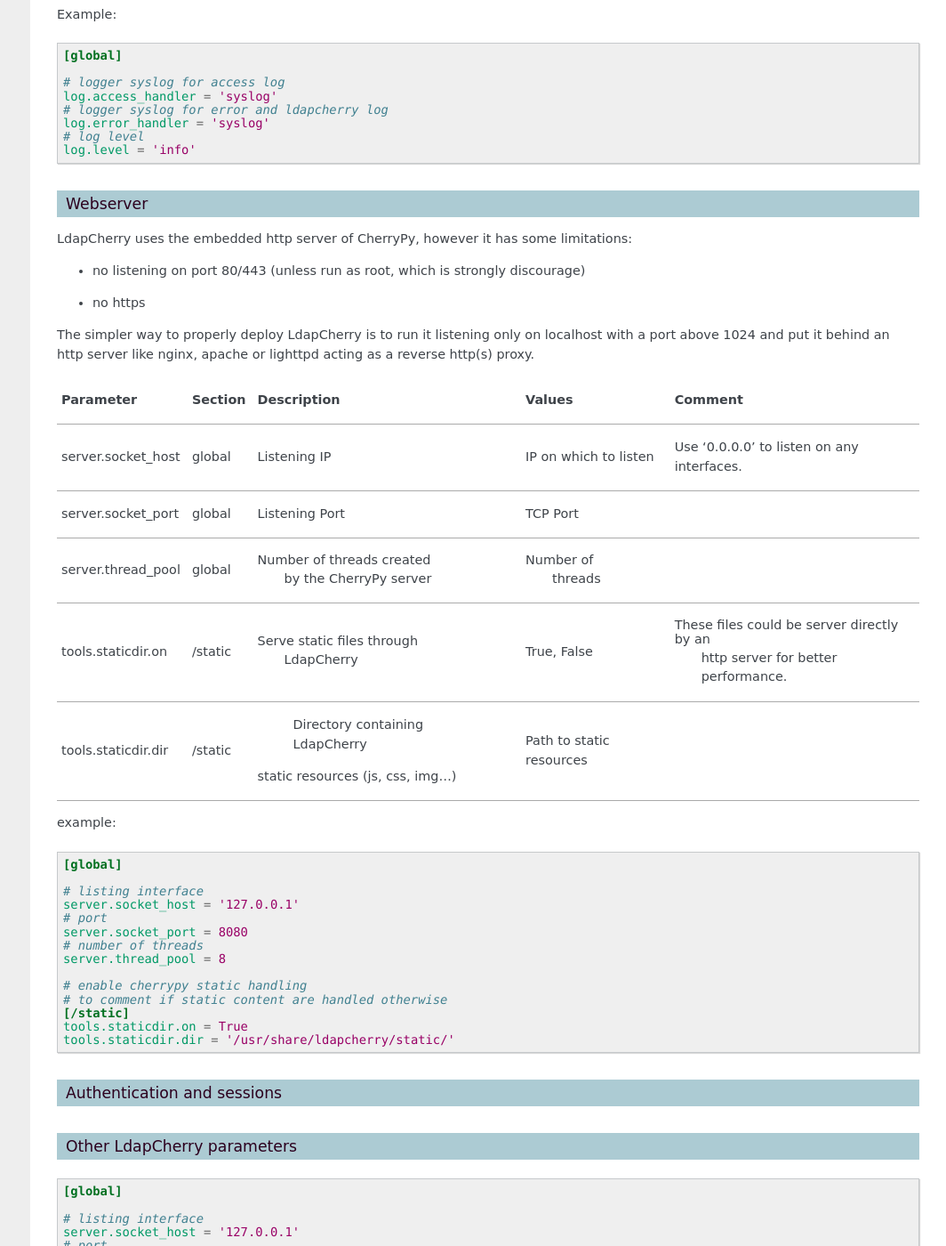
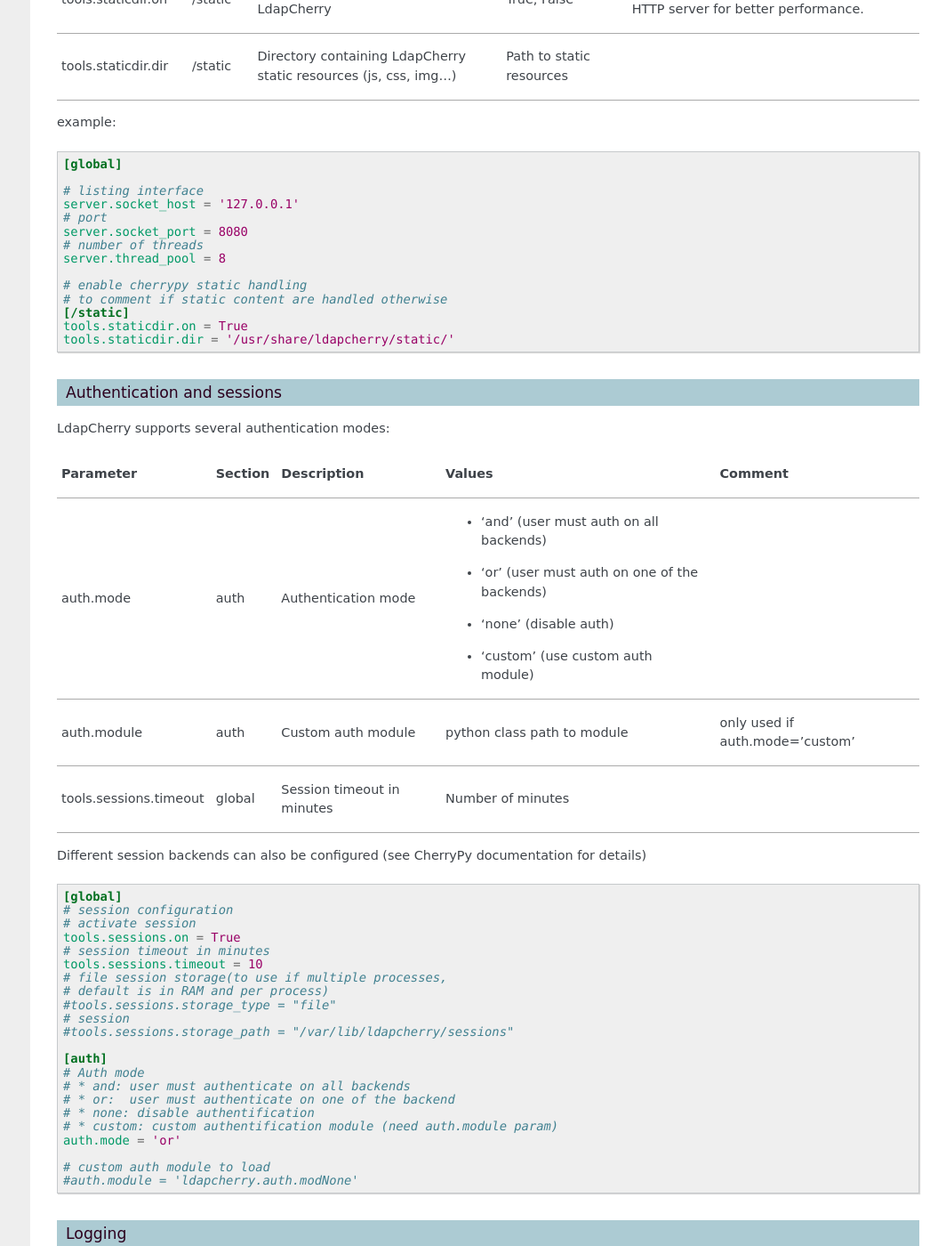
Before and after one commit to kakwa/ldapcherry, a Sphinx documentation site: the page built from docs/deploy.rst, in a window 1280 px wide and 1400 px high, scrolled down 1018 px. Shown: the whole window at 89% size, without its empty margins (216-1280 px from the left). Built offline with Sphinx 7.4.7, drawn with Linux system fonts in a browser that asks for light colours; some of the changed text lies outside the part shown.

Commit message:
better documentation

```diff
--- a/docs/deploy.rst
+++ b/docs/deploy.rst
@@ -18,8 +18,105 @@
     # launching ldapcherryd as a daemon
     $ ldapcherryd -c /etc/ldapcherry/ldapcherry.ini -p /var/run/ldapcherry/ldapcherry.pid -d
 
+Roles and Attributes Configuration
+----------------------------------
+
 General Configuration
 ---------------------
+
+Webserver
+~~~~~~~~~
+
+LdapCherry uses the embedded http server of CherryPy, however it has some limitations:
+
+* no listening on port 80/443 (unless run as root, which is strongly discourage)
+* no https
+
+The simpler way to properly deploy LdapCherry is to run it listening only on localhost
+with a port above 1024 and put it behind an http server like nginx, apache or lighttpd
+acting as a reverse http(s) proxy.
+
++---------------------+---------+------------------------------------+--------------------------+--------------------------------------------+
+|      Parameter      | Section |            Description             |           Values         |                Comment                     |
++=====================+=========+====================================+==========================+============================================+
+| server.socket_host  |  global | Listening IP                       | IP on which to listen    | Use '0.0.0.0' to listen on any interfaces. |
++---------------------+---------+------------------------------------+--------------------------+--------------------------------------------+
+| server.socket_port  |  global | Listening Port                     | TCP Port                 |                                            |
++---------------------+---------+------------------------------------+--------------------------+--------------------------------------------+
+| server.thread_pool  |  global | Number of threads created          | Number of threads        |                                            |
+|                     |         | by the CherryPy server             | threads                  |                                            |
++---------------------+---------+------------------------------------+--------------------------+--------------------------------------------+
+| tools.staticdir.on  | /static | Serve static files through         | True, False              | These files could be server directly by an |
+|                     |         | LdapCherry                         |                          | HTTP server for better performance.        |
++---------------------+---------+------------------------------------+--------------------------+--------------------------------------------+
+| tools.staticdir.dir | /static | Directory containing LdapCherry    | Path to static resources |                                            |
+|                     |         | static resources (js, css, img...) |                          |                                            |
++---------------------+---------+------------------------------------+--------------------------+--------------------------------------------+
+
+example:
+
+.. sourcecode:: ini
+
+    [global]
+
+    # listing interface
+    server.socket_host = '127.0.0.1'
+    # port
+    server.socket_port = 8080
+    # number of threads
+    server.thread_pool = 8
+
+    # enable cherrypy static handling
+    # to comment if static content are handled otherwise
+    [/static]
+    tools.staticdir.on = True
+    tools.staticdir.dir = '/usr/share/ldapcherry/static/'
+
+Authentication and sessions
+~~~~~~~~~~~~~~~~~~~~~~~~~~~
+
+LdapCherry supports several authentication modes:
+
++------------------------+---------+---------------------+------------------------------------------------+---------------------------------+
+|        Parameter       | Section |     Description     |                  Values                        |             Comment             |
++========================+=========+=====================+================================================+=================================+
+| auth.mode              | auth    | Authentication mode | * 'and' (user must auth on all backends)       |                                 |
+|                        |         |                     | * 'or' (user must auth on one of the backends) |                                 |
+|                        |         |                     | * 'none' (disable auth)                        |                                 |
+|                        |         |                     | * 'custom' (use custom auth module)            |                                 |
++------------------------+---------+---------------------+------------------------------------------------+---------------------------------+
+| auth.module            | auth    | Custom auth module  | python class path to module                    | only used if auth.mode='custom' |
++------------------------+---------+---------------------+------------------------------------------------+---------------------------------+
+| tools.sessions.timeout | global  | Session timeout in  | Number of minutes                              |                                 |
+|                        |         | minutes             |                                                |                                 |
++------------------------+---------+---------------------+------------------------------------------------+---------------------------------+
+
+Different session backends can also be configured (see CherryPy documentation for details)
+
+.. sourcecode:: ini
+
+    [global]
+    # session configuration
+    # activate session
+    tools.sessions.on = True
+    # session timeout in minutes
+    tools.sessions.timeout = 10
+    # file session storage(to use if multiple processes,
+    # default is in RAM and per process)
+    #tools.sessions.storage_type = "file"
+    # session
+    #tools.sessions.storage_path = "/var/lib/ldapcherry/sessions"
+
+    [auth]
+    # Auth mode
+    # * and: user must authenticate on all backends
+    # * or:  user must authenticate on one of the backend
+    # * none: disable authentification
+    # * custom: custom authentification module (need auth.module param)
+    auth.mode = 'or'
+
+    # custom auth module to load
+    #auth.module = 'ldapcherry.auth.modNone'
 
 Logging
 ~~~~~~~
@@ -57,95 +154,17 @@
     # log level
     log.level = 'info'
 
-Webserver
-~~~~~~~~~
 
-LdapCherry uses the embedded http server of CherryPy, however it has some limitations:
-
-* no listening on port 80/443 (unless run as root, which is strongly discourage)
-* no https
-
-The simpler way to properly deploy LdapCherry is to run it listening only on localhost
-with a port above 1024 and put it behind an http server like nginx, apache or lighttpd
-acting as a reverse http(s) proxy.
-
-+---------------------+---------+------------------------------------+--------------------------+----------------------------------------------+
-|      Parameter      | Section |            Description             |           Values         |                 Comment                      |
-+=====================+=========+====================================+==========================+==============================================+
-| server.socket_host  |  global |            Listening IP            |    IP on which to listen |  Use '0.0.0.0' to listen on any interfaces.  |
-+---------------------+---------+------------------------------------+--------------------------+----------------------------------------------+
-| server.socket_port  |  global |           Listening Port           |            TCP Port      |                                              |
-+---------------------+---------+------------------------------------+--------------------------+----------------------------------------------+
-| server.thread_pool  |  global |      Number of threads created     |          Number of       |                                              |
-|                     |         |       by the CherryPy server       |           threads        |                                              |
-+---------------------+---------+------------------------------------+--------------------------+----------------------------------------------+
-| tools.staticdir.on  | /static |    Serve static files through      |        True, False       |  These files could be server directly by an  |
-|                     |         |            LdapCherry              |                          |     http server for better performance.      |
-+---------------------+---------+------------------------------------+--------------------------+----------------------------------------------+
-| tools.staticdir.dir | /static |  Directory containing LdapCherry   | Path to static resources |                                              |
-|                     |         | static resources (js, css, img...) |                          |                                              |
-+---------------------+---------+------------------------------------+--------------------------+----------------------------------------------+
-
-example:
-
-.. sourcecode:: ini
-
-    [global]
-
-    # listing interface
-    server.socket_host = '127.0.0.1'
-    # port
-    server.socket_port = 8080
-    # number of threads
-    server.thread_pool = 8
-
-    # enable cherrypy static handling
-    # to comment if static content are handled otherwise
-    [/static]
-    tools.staticdir.on = True
-    tools.staticdir.dir = '/usr/share/ldapcherry/static/'
-
-Authentication and sessions
-~~~~~~~~~~~~~~~~~~~~~~~~~~~
 
 Other LdapCherry parameters
 ~~~~~~~~~~~~~~~~~~~~~~~~~~~
 
 .. sourcecode:: ini
 
-    [global]
-
-    # listing interface
-    server.socket_host = '127.0.0.1'
-    # port
-    server.socket_port = 8080
-    # number of threads
-    server.thread_pool = 8
-    #don't show traceback on error
-    request.show_tracebacks = False
-
-
-    # session configuration
-    # activate session
-    tools.sessions.on = True
-    # session timeout
-    tools.sessions.timeout = 10
-    # file session storage(to use if multiple processes,
-    # default is in RAM and per process)
-    #tools.sessions.storage_type = "file"
-    # session
-    #tools.sessions.storage_path = "/var/lib/ldapcherry/sessions"
-
     # resources parameters
     [resources]
     # templates directory
     template_dir = '/usr/share/ldapcherry/templates/'
-
-    # enable cherrypy static handling
-    # to comment if static content are handled otherwise
-    [/static]
-    tools.staticdir.on = True
-    tools.staticdir.dir = '/usr/share/ldapcherry/static/'
 
 LdapCherry full configuration file
 ----------------------------------
```
Also changed, not shown: other parts of docs/deploy.rst (+1 -1 lines).
